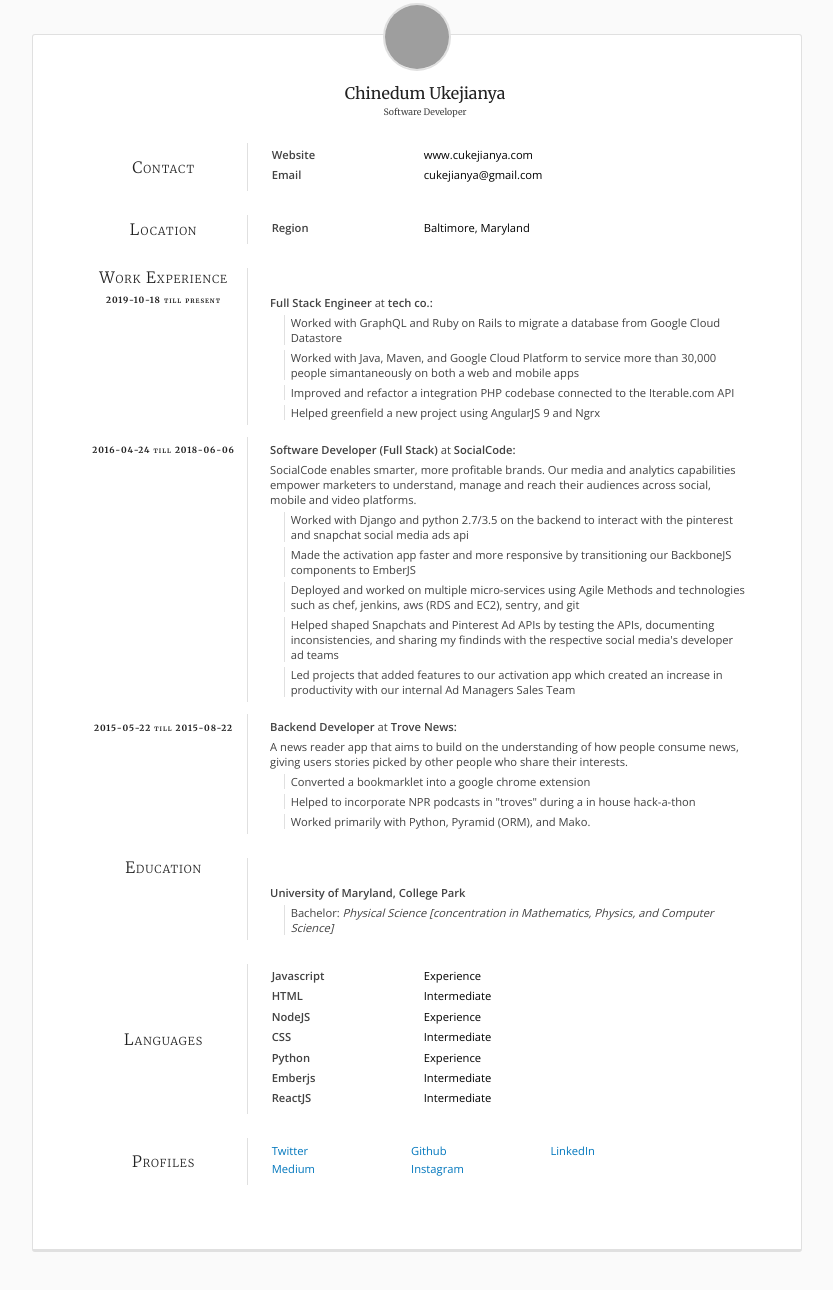
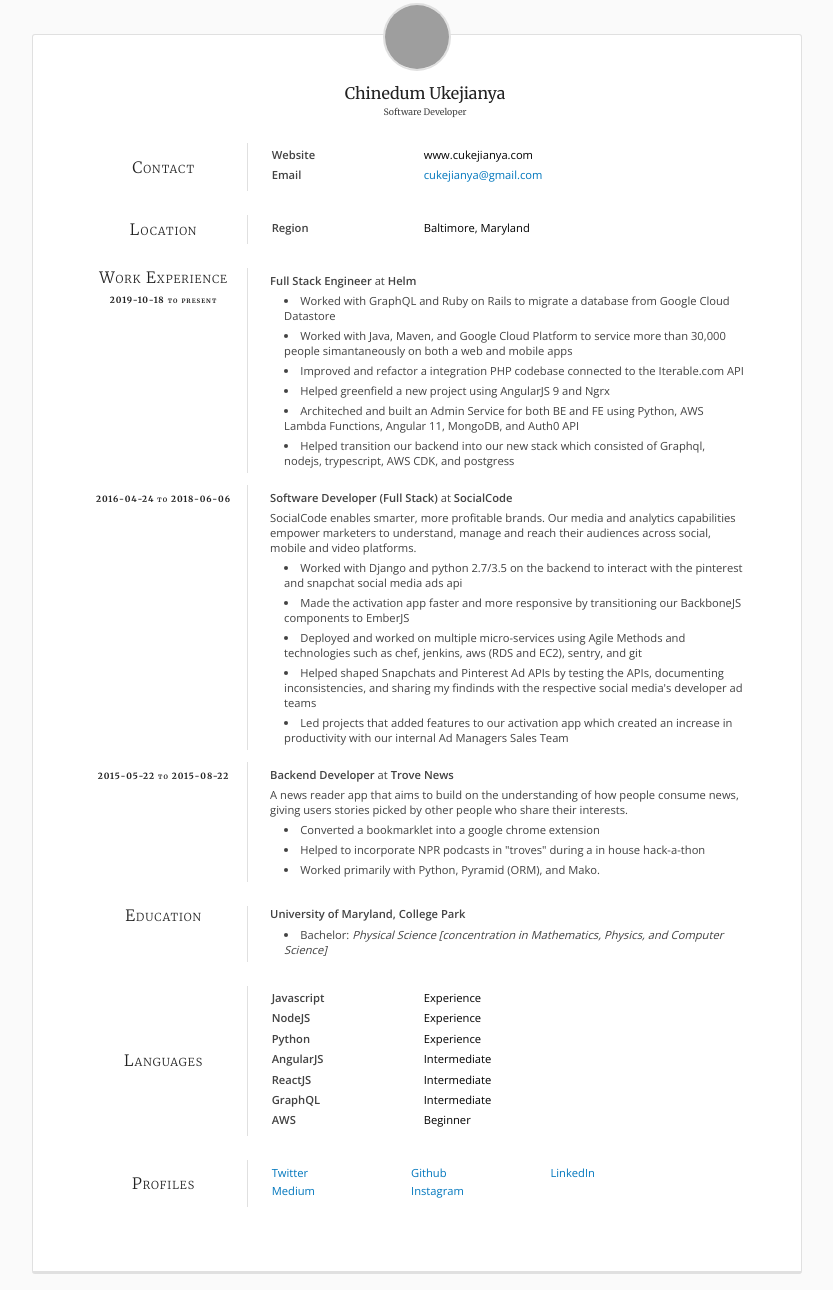
Before and after one commit to cukejianya/resume, a website: page public/index.html in a window 1280 px wide. Shown: the part 46-1336 px from the top of the page, without its empty margins (223-1056 px from the left). Before the commit the page ends 1314 px from the top, so only its background shows below. Drawn offline with nearby package versions, Linux system fonts and the light colour scheme; grey boxes are pictures that could not be loaded.

Commit message:
Update resume

```diff
--- a/public/index.html
+++ b/public/index.html
@@ -4,8 +4,8 @@
   <meta charset="utf-8">
   <meta name="viewport" content="width=device-width, user-scalable=no, minimal-ui">
   <title>Chinedum Ukejianya</title>
-  <link href='http://fonts.googleapis.com/css?family=Merriweather:400,300,700' rel='stylesheet' type='text/css'>
-  <link href='http://fonts.googleapis.com/css?family=Open+Sans:400,300,600' rel='stylesheet' type='text/css'>
+  <link href='//fonts.googleapis.com/css?family=Merriweather:400,300,700' rel='stylesheet' type='text/css'>
+  <link href='//fonts.googleapis.com/css?family=Open+Sans:400,300,600' rel='stylesheet' type='text/css'>
   <style>body, html {
   padding-top:2.5em;
   margin:0;
@@ -255,9 +255,10 @@ div.content-text.work-listing.education-listing > p:nth-child(2) {
   color: #424242;
 
   margin-left:3.25em;
-  padding-left:0.5em;
 
-  border-left:1px solid #e0e0e0;
+  list-style-type: disc;
+  list-style-position: inside;
+  display: list-item;
 
 }
 
@@ -283,6 +284,7 @@ div.content-text.work-listing.education-listing > p:nth-child(2) {
 
 .work-content, .education-content {
   padding-top: .75em;
+  page-break-inside: avoid;
 }
 
 section.content.education-content > div > div.content-cat {
@@ -331,11 +333,13 @@ div.content-text.skills-listing > p > {
   .education-listing > .highlight {
     margin-left: 30px;
   }
-}</style>
+}
+</style>
   <style media="print">
 body, html {
   background-color: white;
   padding-top: 1.5em;
+  font-size: 104%;
 }
 
 .paper {
@@ -449,7 +453,8 @@ div.content-text.skills-listing > ul > li:first-child {
 
 .big-text {
   padding-top: 0;
-}</style>
+}
+</style>
 </head>
 <body>
   <div class="resume-wrapper">
@@ -481,12 +486,12 @@ div.content-text.skills-listing > ul > li:first-child {
                   </ul>
                   <ul>
                     <li>Email</li>
-                    <li>cukejianya@gmail.com</li>
+                    <li><a href="mailto:cukejianya@gmail.com">cukejianya@gmail.com</a></li>
                   </ul>
               </div>
             </div>
           </section>
-          <!-- LOCATION -->
+
               <section class="content">
                 <div class="row">
                   <div class="content-cat">
@@ -501,33 +506,38 @@ div.content-text.skills-listing > ul > li:first-child {
                 </div>
               </section>
 
+
+
+
                 <section class="content">
                   <div class="row">
                     <div class="content-cat big-text">
                         Work  Experience
-                          <p>2019-10-18 till present</p>
+                          <p>2019-10-18 to present</p>
                     </div>
                     <div class="content-text work-listing education-listing">
-                          <p style="margin-top:2.4em;">
+                          <p>
                             <strong>Full Stack Engineer</strong>
-                            at <strong>tech co.:</strong>
+                            at <strong>Helm</strong>
                         </p>
                           <p class="highlight">Worked with GraphQL and Ruby on Rails to migrate a database from Google Cloud Datastore</p>
                           <p class="highlight">Worked with Java, Maven, and Google Cloud Platform to service more than 30,000 people simantaneously on both a web and mobile apps</p>
                           <p class="highlight">Improved and refactor a integration PHP codebase connected to the Iterable.com API</p>
                           <p class="highlight">Helped greenfield a new project using AngularJS 9 and Ngrx</p>
+                          <p class="highlight">Architeched and built an Admin Service for both BE and FE using Python, AWS Lambda Functions, Angular 11, MongoDB, and Auth0 API</p>
+                          <p class="highlight">Helped transition our backend into our new stack which consisted of Graphql, nodejs, trypescript, AWS CDK, and postgress</p>
                     </div>
                   </div>
                 </section>
                 <section class="content work-content">
                   <div class="row">
                     <div class="content-cat big-text">
-                          <p>2016-04-24 till 2018-06-06</p>
+                          <p>2016-04-24 to 2018-06-06</p>
                     </div>
                     <div class="content-text work-listing education-listing">
                           <p>
                             <strong>Software Developer (Full Stack)</strong>
-                            at <strong>SocialCode:</strong>
+                            at <strong>SocialCode</strong>
                         </p>
                         <p> SocialCode enables smarter, more profitable brands. Our media and analytics capabilities empower marketers to understand, manage and reach their audiences across social, mobile and video platforms.</p>
                           <p class="highlight">Worked with Django and python 2.7/3.5 on the backend to interact with the pinterest and snapchat social media ads api</p>
@@ -541,12 +551,12 @@ div.content-text.skills-listing > ul > li:first-child {
                 <section class="content work-content">
                   <div class="row">
                     <div class="content-cat big-text">
-                          <p>2015-05-22 till 2015-08-22</p>
+                          <p>2015-05-22 to 2015-08-22</p>
                     </div>
                     <div class="content-text work-listing education-listing">
                           <p>
                             <strong>Backend Developer</strong>
-                            at <strong>Trove News:</strong>
+                            at <strong>Trove News</strong>
                         </p>
                         <p>A news reader app that aims to build on the understanding of how people consume news, giving users stories picked by other people who share their interests. </p>
                           <p class="highlight">Converted a bookmarklet into a google chrome extension</p>
@@ -556,14 +566,13 @@ div.content-text.skills-listing > ul > li:first-child {
                   </div>
                 </section>
 
-
                 <section class="content">
                   <div class="row">
                     <div class="content-cat big-text">
                         Education
                     </div>
                     <div class="content-text work-listing education-listing">
-                          <p class="heading" style="margin-top:2.35em;">University of Maryland, College Park</p>
+                          <p style="margin-top:0;" class="heading">University of Maryland, College Park</p>
                         <p class="highlight">
                           Bachelor:
                           <i>Physical Science [concentration in Mathematics, Physics, and Computer Science] </i>
@@ -573,8 +582,6 @@ div.content-text.skills-listing > ul > li:first-child {
                 </section>
 
 
-
-  <!-- LANGUAGE -->
             <section class="content">
               <div class="row">
                 <div class="content-cat">
@@ -586,32 +593,36 @@ div.content-text.skills-listing > ul > li:first-child {
                         <li>Experience</li>
                     </ul>
                     <ul>
-                        <li>HTML</li>
-                        <li>Intermediate</li>
-                    </ul>
-                    <ul>
                         <li>NodeJS</li>
                         <li>Experience</li>
-                    </ul>
-                    <ul>
-                        <li>CSS</li>
-                        <li>Intermediate</li>
                     </ul>
                     <ul>
                         <li>Python</li>
                         <li>Experience</li>
                     </ul>
                     <ul>
-                        <li>Emberjs</li>
+                        <li>AngularJS</li>
                         <li>Intermediate</li>
                     </ul>
                     <ul>
                         <li>ReactJS</li>
                         <li>Intermediate</li>
                     </ul>
+                    <ul>
+                        <li>GraphQL</li>
+                        <li>Intermediate</li>
+                    </ul>
+                    <ul>
+                        <li>AWS</li>
+                        <li>Beginner</li>
+                    </ul>
                 </div>
               </div>
             </section>
+
+
+
+
             <!-- PROFILES -->
               <section class="content profiles">
                 <div class="row">
```
Also changed, not shown: resume.json (+13 -11 lines).
